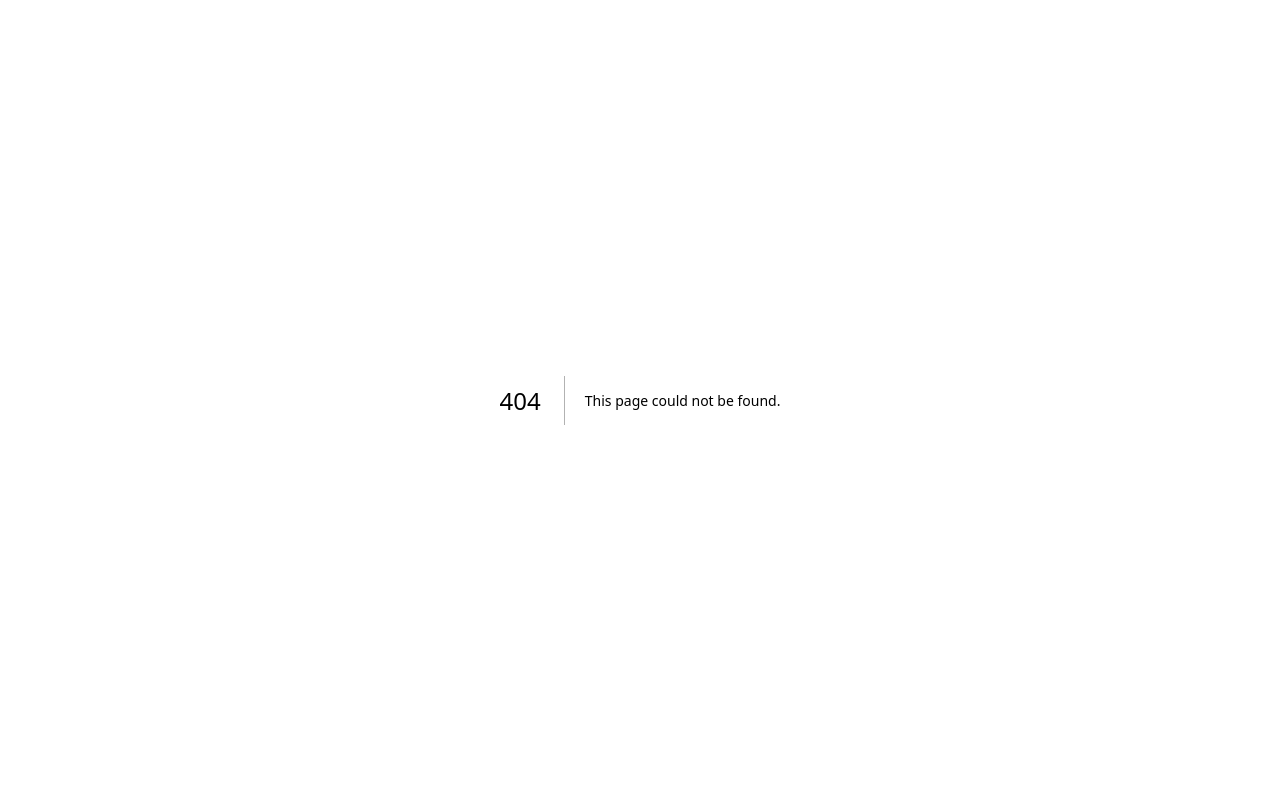
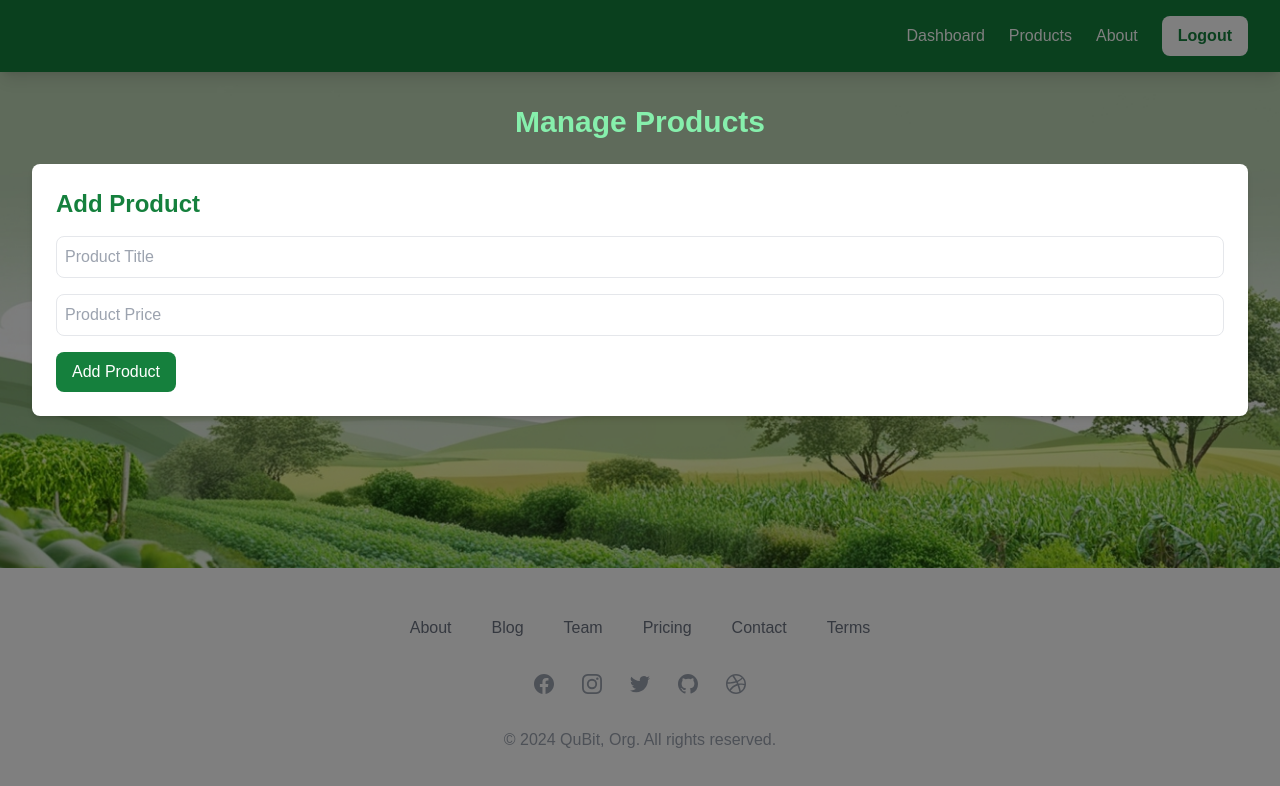
Before and after one commit to MuhammadTahirSundhu/farmconnect_frontend, a Next.js app: page /manageProduct in a window 1280 px wide. Before the commit this address had no page. Shown: the top 786 px of the page. Built offline with nearby package versions, Linux system fonts and the light colour scheme.

Commit message:
Manage Product Done

```diff
--- /dev/null
+++ b/components/AddProductForm.jsx
@@ -0,0 +1,45 @@
+import React, { useState } from "react";
+
+const AddProductForm = ({ onAddProduct }) => {
+  const [title, setTitle] = useState("");
+  const [price, setPrice] = useState("");
+
+  const handleSubmit = (e) => {
+    e.preventDefault();
+    if (!title || !price) {
+      alert("Please fill in all fields");
+      return;
+    }
+    onAddProduct({ title, price });
+    setTitle("");
+    setPrice("");
+  };
+
+  return (
+    <form onSubmit={handleSubmit} className="bg-white p-6 rounded-lg shadow-md mb-8">
+      <h2 className="text-2xl font-semibold mb-4 text-green-700">Add Product</h2>
+      <input
+        type="text"
+        placeholder="Product Title"
+        value={title}
+        onChange={(e) => setTitle(e.target.value)}
+        className="w-full mb-4 p-2 border rounded-lg"
+      />
+      <input
+        type="text"
+        placeholder="Product Price"
+        value={price}
+        onChange={(e) => setPrice(e.target.value)}
+        className="w-full mb-4 p-2 border rounded-lg"
+      />
+      <button
+        type="submit"
+        className="bg-green-700 text-white px-4 py-2 rounded-lg hover:bg-green-800"
+      >
+        Add Product
+      </button>
+    </form>
+  );
+};
+
+export default AddProductForm;
--- /dev/null
+++ b/components/ProductList.jsx
@@ -0,0 +1,22 @@
+import React from "react";
+import ProductCard from "./ProductCard";
+
+const ProductList = ({ products, onDeleteProduct }) => {
+  return (
+    <div className="grid grid-cols-1 md:grid-cols-2 lg:grid-cols-3 gap-6">
+      {products.map((product, index) => (
+        <div key={index} className="relative">
+          <ProductCard title={product.title} price={product.price} />
+          <button
+            onClick={() => onDeleteProduct(index)}
+            className="absolute top-2 right-2 bg-red-600 text-white px-3 py-1 rounded-lg hover:bg-red-700"
+          >
+            Delete
+          </button>
+        </div>
+      ))}
+    </div>
+  );
+};
+
+export default ProductList;
--- /dev/null
+++ b/pages/manageProduct.js
@@ -0,0 +1,46 @@
+import React, { useState } from "react";
+import Header from "../components/Header"; // Import Header component
+import Footer from "../components/Footer"; // Import Footer component
+import AddProductForm from "../components/AddProductForm";
+import ProductList from "../components/ProductList";
+
+const ManageProducts = () => {
+  const [products, setProducts] = useState([]);
+
+  // Add a new product
+  const handleAddProduct = (product) => {
+    setProducts([...products, product]);
+  };
+
+  // Delete a product by index
+  const handleDeleteProduct = (index) => {
+    setProducts(products.filter((_, i) => i !== index));
+  };
+
+  return (
+    <div
+      className="min-h-screen flex flex-col bg-cover bg-center relative"
+      style={{ backgroundImage: 'url("/back1.jpg")' }}
+    >
+      {/* Overlay for background */}
+      <div className="absolute inset-0 bg-black bg-opacity-50 z-0"></div>
+
+      {/* Header Component */}
+      <Header />
+
+      {/* Main Content */}
+      <main className="flex-grow p-8 z-10 relative">
+        <h2 className="text-3xl font-bold text-green-300 mb-6 text-center">
+          Manage Products
+        </h2>
+        <AddProductForm onAddProduct={handleAddProduct} />
+        <ProductList products={products} onDeleteProduct={handleDeleteProduct} />
+      </main>
+
+      {/* Footer Component */}
+      <Footer />
+    </div>
+  );
+};
+
+export default ManageProducts;
```
